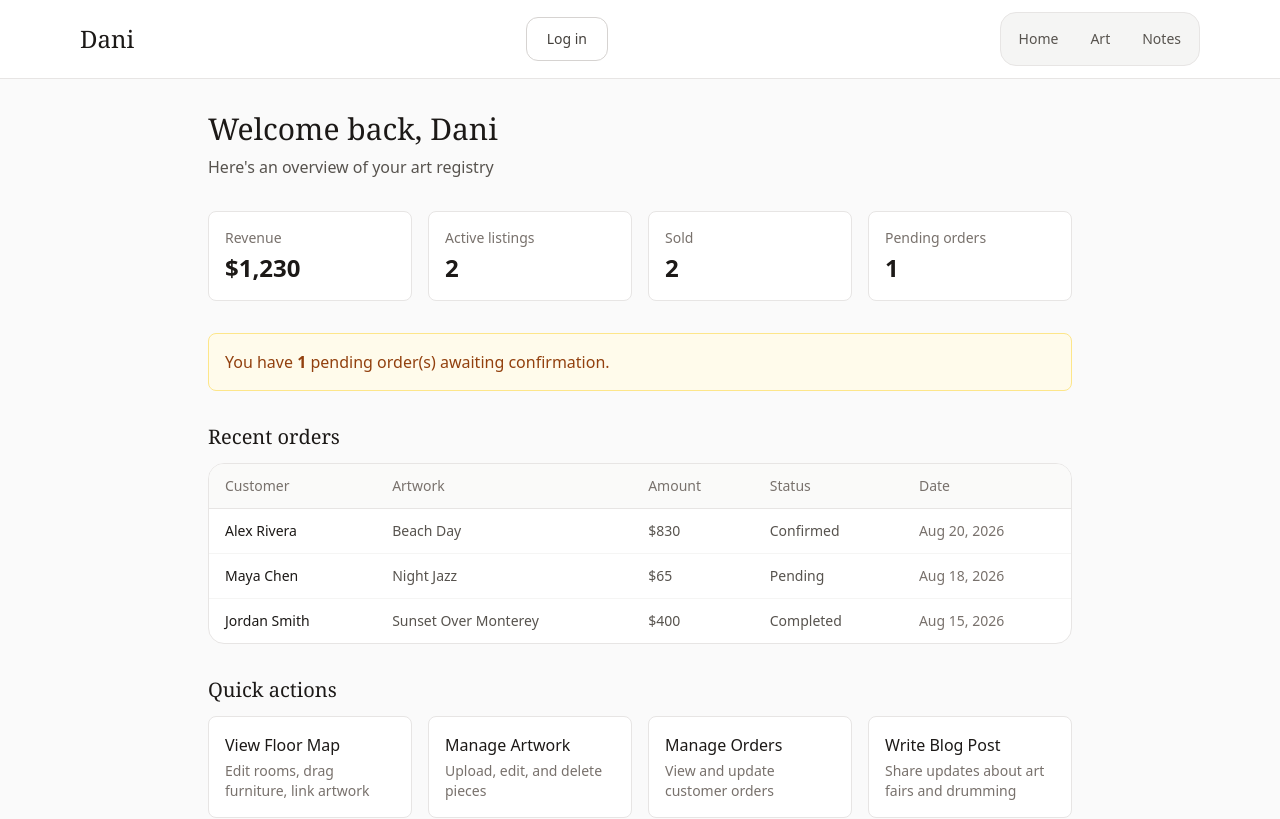
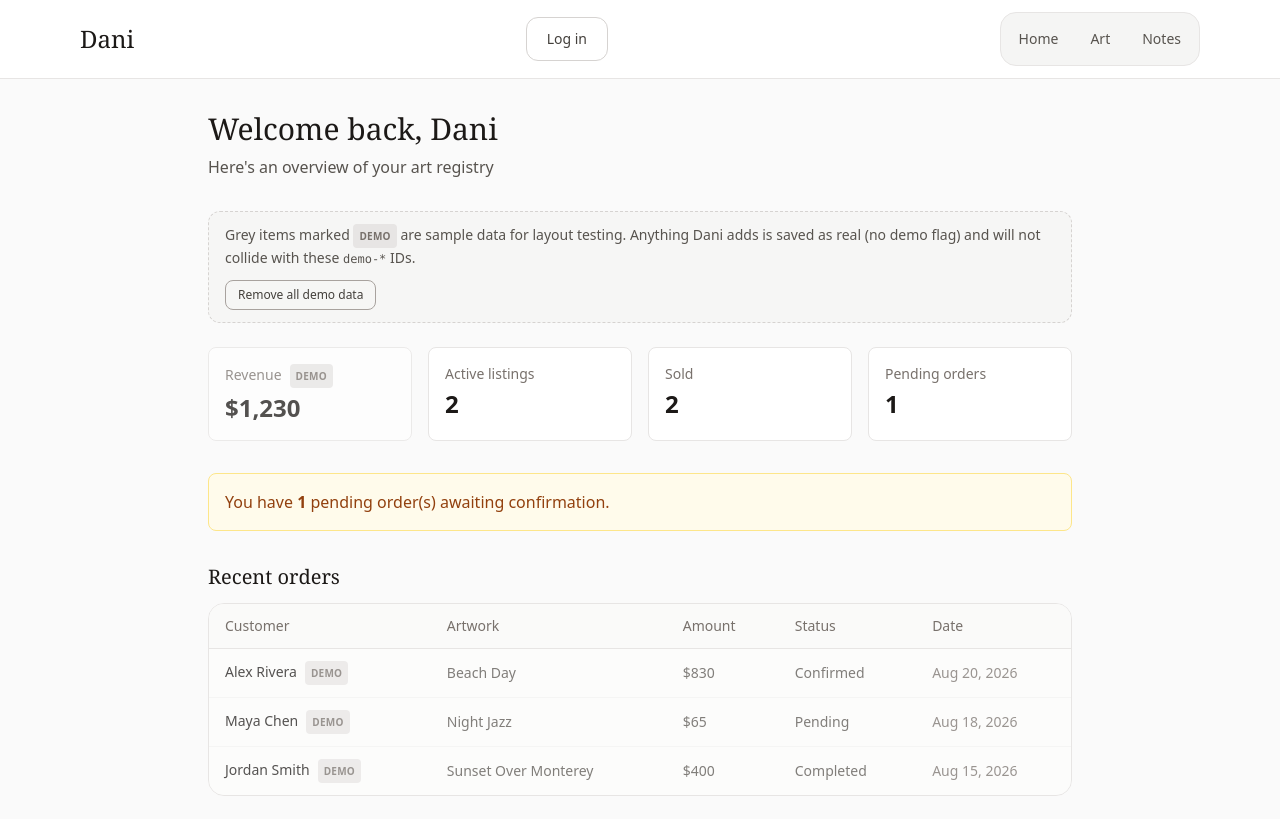
Before and after one commit to yuhsuan-liu/dani-art, a React (Vite) app in the folder frontend/: page /dashboard in a window 1280 px wide. Shown: the top 819 px of the page. Built offline with nearby package versions, Linux system fonts and the light colour scheme; no server answers; the database is empty.

Commit message:
Update PRD with live site URL and refresh dashboard pages.
Mark GitHub Pages deployment complete and document blog spec changes at the top of the PRD.

```diff
--- a/frontend/src/pages/Dashboard.tsx
+++ b/frontend/src/pages/Dashboard.tsx
@@ -1,7 +1,10 @@
 import { useEffect, useState } from 'react'
 import { Link } from 'react-router-dom'
+import { DemoBadge, DemoDataBanner, demoRowClass } from '../components/common/DemoBadge'
 import { useAuth } from '../contexts/AuthContext'
+import { isDemoRecord } from '../data/mockRegistry'
 import { getArtworkById } from '../lib/artwork'
+import { clearAllDemoData } from '../lib/demo'
 import { getDashboardStats, getRecentOrders } from '../lib/orders'
 import { formatDate, formatPrice } from '../lib/utils'
 import type { Order } from '../types'
@@ -78,8 +81,32 @@ export function Dashboard() {
         <p className="mt-2 text-stone-600">Here's an overview of your art registry</p>
       </div>
 
+      <DemoDataBanner
+        hasDemo={orders.some(isDemoRecord)}
+        onClearDemo={async () => {
+          if (
+            !window.confirm(
+              'Remove all demo data? Your real uploads stay.',
+            )
+          ) {
+            return
+          }
+          await clearAllDemoData()
+          const [nextStats, recent] = await Promise.all([
+            getDashboardStats(artistId),
+            getRecentOrders(8),
+          ])
+          setStats(nextStats)
+          setOrders(recent)
+        }}
+      />
+
       <div className="mb-8 grid gap-4 sm:grid-cols-2 lg:grid-cols-4">
-        <StatCard label="Revenue" value={formatPrice(stats.totalRevenue)} />
+        <StatCard
+          label="Revenue"
+          value={formatPrice(stats.totalRevenue)}
+          demoHint={orders.some(isDemoRecord)}
+        />
         <StatCard label="Active listings" value={stats.activeListings} />
         <StatCard label="Sold" value={stats.soldCount} />
         <StatCard label="Pending orders" value={stats.pendingOrders} />
@@ -115,8 +142,14 @@ export function Dashboard() {
                 </tr>
               )}
               {orders.map((order) => (
-                <tr key={order.id} className="border-b border-stone-100 last:border-0">
-                  <td className="px-4 py-3 text-stone-900">{order.customer_name}</td>
+                <tr
+                  key={order.id}
+                  className={`border-b border-stone-100 last:border-0 ${demoRowClass(order)}`}
+                >
+                  <td className="px-4 py-3 text-stone-900">
+                    {order.customer_name}
+                    {isDemoRecord(order) && <DemoBadge className="ml-2 align-middle" />}
+                  </td>
                   <td className="px-4 py-3 text-stone-600">
                     {order.artworkTitle ?? order.artwork_id}
                   </td>
@@ -154,8 +187,8 @@ export function Dashboard() {
           />
           <QuickAction
             to="/blog"
-            title="Write Blog Post"
-            description="Share updates about art fairs and drumming"
+            title="Notes & updates"
+            description="Add a date or a short post with photos or video"
           />
         </div>
       </section>
@@ -163,10 +196,25 @@ export function Dashboard() {
   )
 }
 
-function StatCard({ label, value }: { label: string; value: string | number }) {
+function StatCard({
+  label,
+  value,
+  demoHint,
+}: {
+  label: string
+  value: string | number
+  demoHint?: boolean
+}) {
   return (
-    <div className="rounded-lg border border-stone-200 bg-white p-4">
-      <p className="text-sm text-stone-500">{label}</p>
+    <div
+      className={`rounded-lg border border-stone-200 bg-white p-4 ${
+        demoHint ? 'opacity-75' : ''
+      }`}
+    >
+      <p className="text-sm text-stone-500">
+        {label}
+        {demoHint && <DemoBadge className="ml-2 align-middle" />}
+      </p>
       <p className="mt-1 text-2xl font-semibold text-stone-900">{value}</p>
     </div>
   )
--- a/frontend/src/pages/Login.tsx
+++ b/frontend/src/pages/Login.tsx
@@ -65,7 +65,7 @@ export function Login() {
         type="button"
         onClick={handleSignIn}
         disabled={signingIn}
-        className="mt-8 flex w-full items-center justify-center gap-3 rounded-lg bg-white border border-stone-300 px-4 py-3 text-stone-700 transition-colors hover:bg-stone-50 disabled:opacity-60"
+        className="btn-b mt-8 w-full gap-3"
       >
         <svg className="h-5 w-5" viewBox="0 0 24 24">
           <path
```
Also changed, not shown: 1 other file (tests, documents, lock files or other folders).
